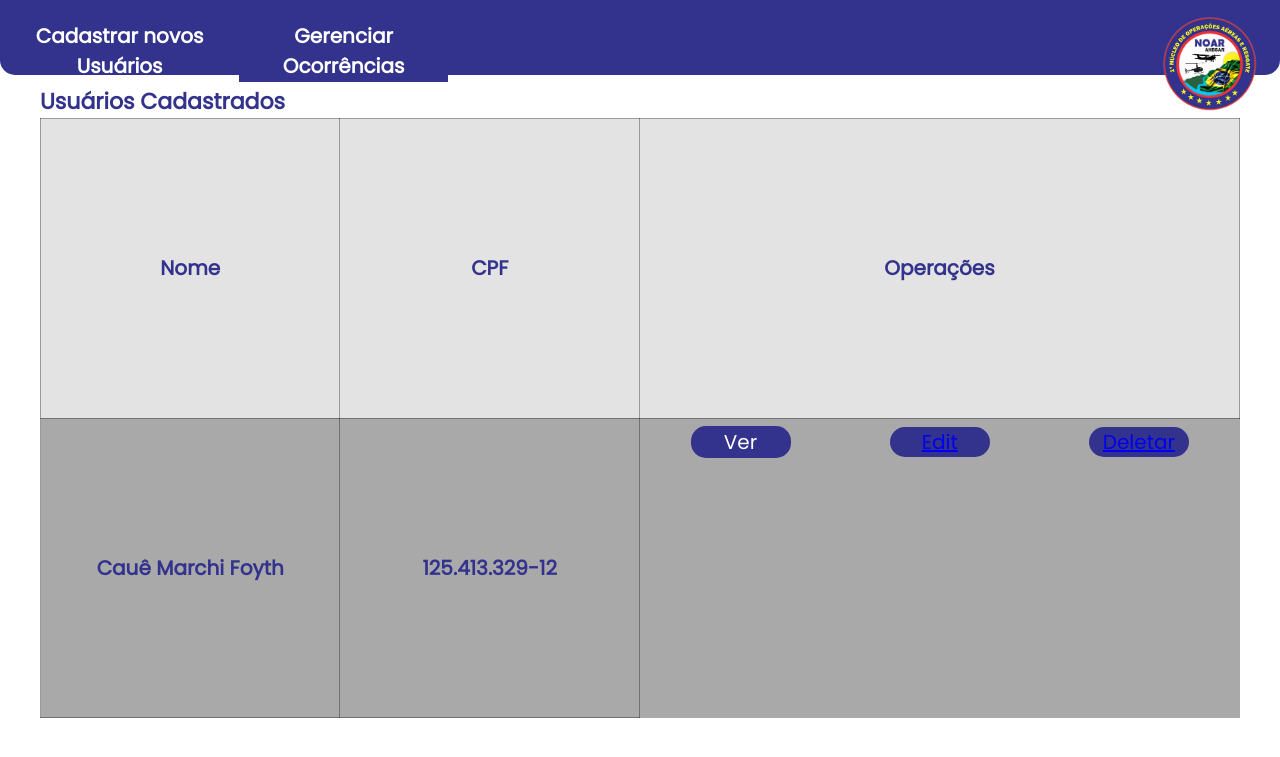
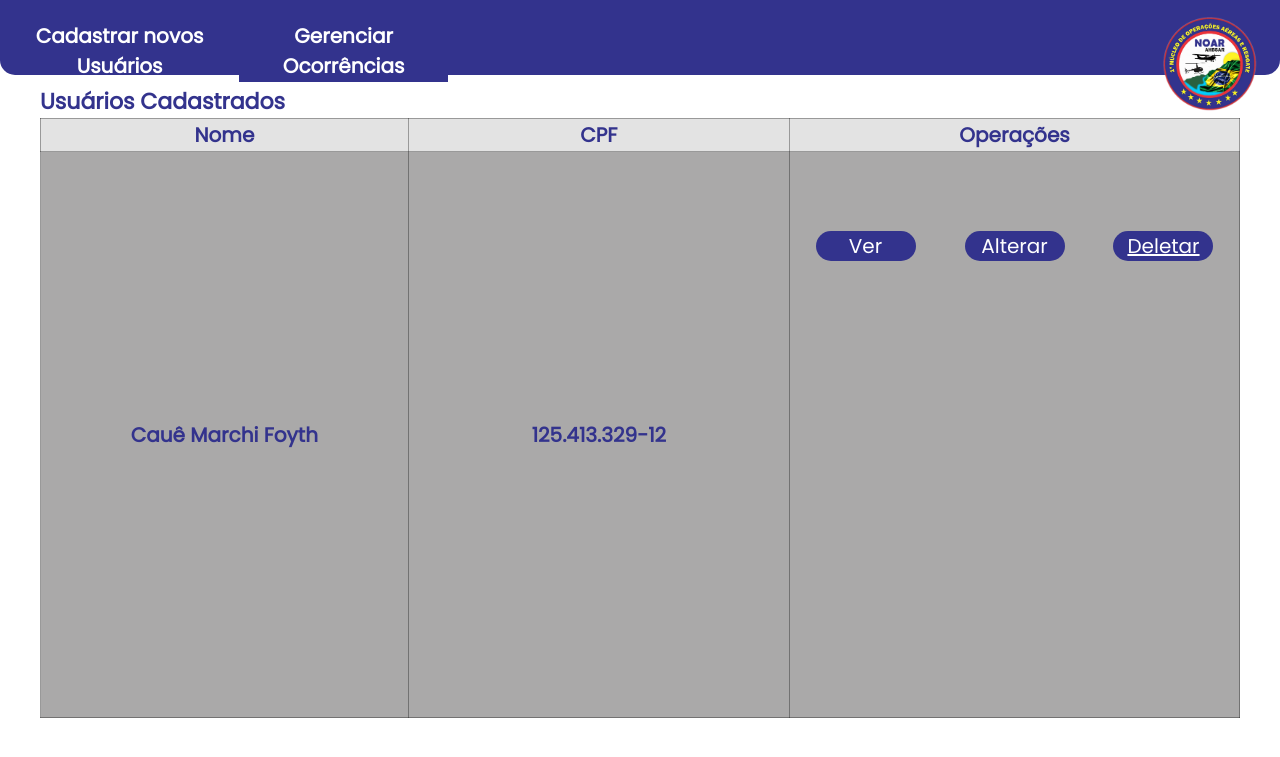
Before and after one commit to CaueFoyth/NOAR, a Flask app: page /adm in a window 1280 px wide. Shown: the top 757 px of the page. Run offline with Flask 3, Linux system fonts and the light colour scheme; a user stored in the database is signed in; data comes from the database, SQL or seed files in the repository; some libraries are stand-ins or nearby versions.

Commit message:
CRUD Funcional

```diff
--- a/static/admPage.js
+++ b/static/admPage.js
@@ -9,6 +9,16 @@
         document.getElementById("inputs").style.display = "none";
     }
 
+    document.getElementById("read").onclick = function(){
+        document.getElementById("read_profile_menu").style.display = "flex";
+        document.getElementById("inputs_read").style.display = "flex";
+    }
+
+    document.getElementById("close-read").onclick = function(){
+        document.getElementById("read_profile_menu").style.display = "none";
+        document.getElementById("inputs_read").style.display = "none";
+    }
+
     document.getElementById("update").onclick = function(){
         document.getElementById("update_profile_menu").style.display = "flex";
         document.getElementById("inputs_update").style.display = "flex";
--- a/static/admSASS.css
+++ b/static/admSASS.css
@@ -271,6 +271,20 @@ table {
   text-align: left;
 }
 
+tr {
+  border: 1px solid rgba(0, 0, 0, 0.3254901961);
+  text-align: center;
+  margin: 0;
+  font-family: "Poppins", sans-serif;
+  font-size: 20px;
+  font-style: normal;
+  font-weight: 800;
+  line-height: normal;
+  color: #33338D;
+  justify-content: center;
+  align-items: center;
+}
+
 td, th {
   border: 1px solid rgba(0, 0, 0, 0.3254901961);
   text-align: center;
@@ -281,7 +295,9 @@ td, th {
   font-weight: 800;
   line-height: normal;
   color: #33338D;
-  height: 30px;
+  justify-content: center;
+  align-items: center;
+  width: 480px;
 }
 
 tr:nth-child(even) {
@@ -289,36 +305,45 @@ tr:nth-child(even) {
 }
 
 .tbheader_name {
-  height: 0px;
+  height: 30px;
   width: 250px;
   text-align: center;
 }
 
 .tbheader_cpf {
-  height: 0px;
+  height: 30px;
   width: 250px;
   text-align: center;
 }
 
 .tbheader_options {
-  height: 0;
+  height: 30px;
   width: 504px;
   text-align: center;
 }
 
-.tbdata_options {
+.tbdata_opt {
   display: flex;
+  width: auto;
+  height: auto;
   flex-direction: row;
-  border: 0;
   justify-content: space-around;
   align-items: center;
+  border: 0;
+  height: 170px;
 }
 
 .buttons_opt {
   margin-top: 15px;
   border-radius: 15px;
   width: 100px;
+  height: auto;
   font-family: "Poppins", sans-serif;
   font-weight: 500;
   background: #33338D;
+}
+
+a {
+  cursor: pointer;
+  color: #Ffffff;
 }/*# sourceMappingURL=admSASS.css.map */
--- a/static/admSASS.scss
+++ b/static/admSASS.scss
@@ -273,7 +273,20 @@ table {
   height: 600px;
   text-align: left;
 }
-
+tr
+{
+  border: 1px solid $preto;
+  text-align: center;
+  margin: 0;
+  font-family: 'Poppins', sans-serif;
+  font-size: 20px;
+  font-style: normal;
+  font-weight: 800;
+  line-height: normal;
+  color: $primaria;
+  justify-content: center;
+  align-items: center;
+}
 td, th {
   border: 1px solid $preto;
   text-align: center;
@@ -284,44 +297,56 @@ td, th {
   font-weight: 800;
   line-height: normal;
   color: $primaria;
-  height: 30px;
+  justify-content: center;
+  align-items: center;
+  width: 480px;
 }
 
 tr:nth-child(even) {
   background-color: #35333353;
+
 }
 .tbheader_name
 {
-  height: 0px;
+  height: 30px;
   width: 250px;
   text-align: center;
 }
 .tbheader_cpf
 {
-  height: 0px;
+  height: 30px;
   width: 250px;
   text-align: center;
 }
 .tbheader_options
 {
-  height: 0;
+  height: 30px;
   width: 504px;
   text-align: center;
 }
-.tbdata_options
+.tbdata_opt
 {
   display: flex;
+  width: auto;
+  height: auto;
   flex-direction: row;
-  border: 0;
   justify-content: space-around;
   align-items: center;
+  border: 0;
+  height: 170px;
 }
 .buttons_opt
 {
   margin-top: 15px;
   border-radius: 15px;
   width: 100px;
+  height: auto;
   font-family: 'Poppins', sans-serif;
   font-weight: 500;
   background: $primaria;
 }
+a
+{
+  cursor: pointer;
+  color: $secundaria;
+}
--- a/templates/adm.html
+++ b/templates/adm.html
@@ -97,7 +97,7 @@
                         <div class="inputs_update" id="inputs_update">
                             <div class="texto">
                                 <div class="left">
-                                Alterar Perfil
+                                &nbsp; &nbsp; &nbsp; &nbsp; Alterar Perfil
                                 </div>
 
                                 <div class="right">
@@ -105,6 +105,7 @@
                                 </div>
                             </div>
 
+                            <br>
                             <input type="text" class="input_name" name="nome" placeholder=" &nbsp; Nome">
                             <br>
                             <input type="text" class="input_cpf" name="cpf" placeholder=" &nbsp; CPF">
@@ -125,19 +126,24 @@
                         <div class="inputs_read" id="inputs_read">
                             <div class="texto">
                                 <div class="left">
-                                Perfil
+                                &nbsp; &nbsp; &nbsp; &nbsp; &nbsp; &nbsp; &nbsp; &nbsp; Perfil
                                 </div>
 
                                 <div class="right">
                                 <p><ion-icon id="close-read" class="button-close" name="close-circle-outline"></ion-icon></p>
                                 </div>
                             </div>
-
+                            <br>
                             <div class="read_data">Nome</div>
+                            <br>
                             <div class="read_data">CPF</div>
+                            <br>
                             <div class="read_data">E-Mail</div>
+                            <br>
                             <div class="read_data">Telefone</div>
-                            <div class="read_adm">Adm</div>
+                            <br>
+                            <div class="read_adm">Adm:</div>
+                            Sim/Não
 
                         </div>
                     </form>
@@ -153,12 +159,12 @@
                                 <th class="tbheader_options">Operações</th>
                             </tr>
                             {% for row in login %}
-                            <tr>
+                            <tr class="tbrow_main">
                                 <td>{{row.4}}</td>
                                 <td>{{row.1}}</td>
-                                <td class="tbdata_options">
-                                    <button class="buttons_opt" id="read">Ver</button>
-                                    <a href="/update/{{ row.0 }}" data-toggle="modal" class="buttons_opt" id="update" data-target="#modaledit{{row.0}}">Edit</a>
+                                <td class="tbdata_opt">
+                                    <a class="buttons_opt" id="read">Ver</a>
+                                    <!-- <a href="/update/{{ row.0 }}" data-toggle="modal"--> <a class="buttons_opt" id="update">Alterar</a> <!-- data-target="#modaledit{{row.0}}">Edit</a> -->
                                     <a href="/deletar/{{ row.0 }}" class="buttons_opt" id="delete" onclick="return confirm('Você tem certeza?')">Deletar</a>
                                 </td>
                             </tr>
```
Also changed, not shown: 1 other file.
